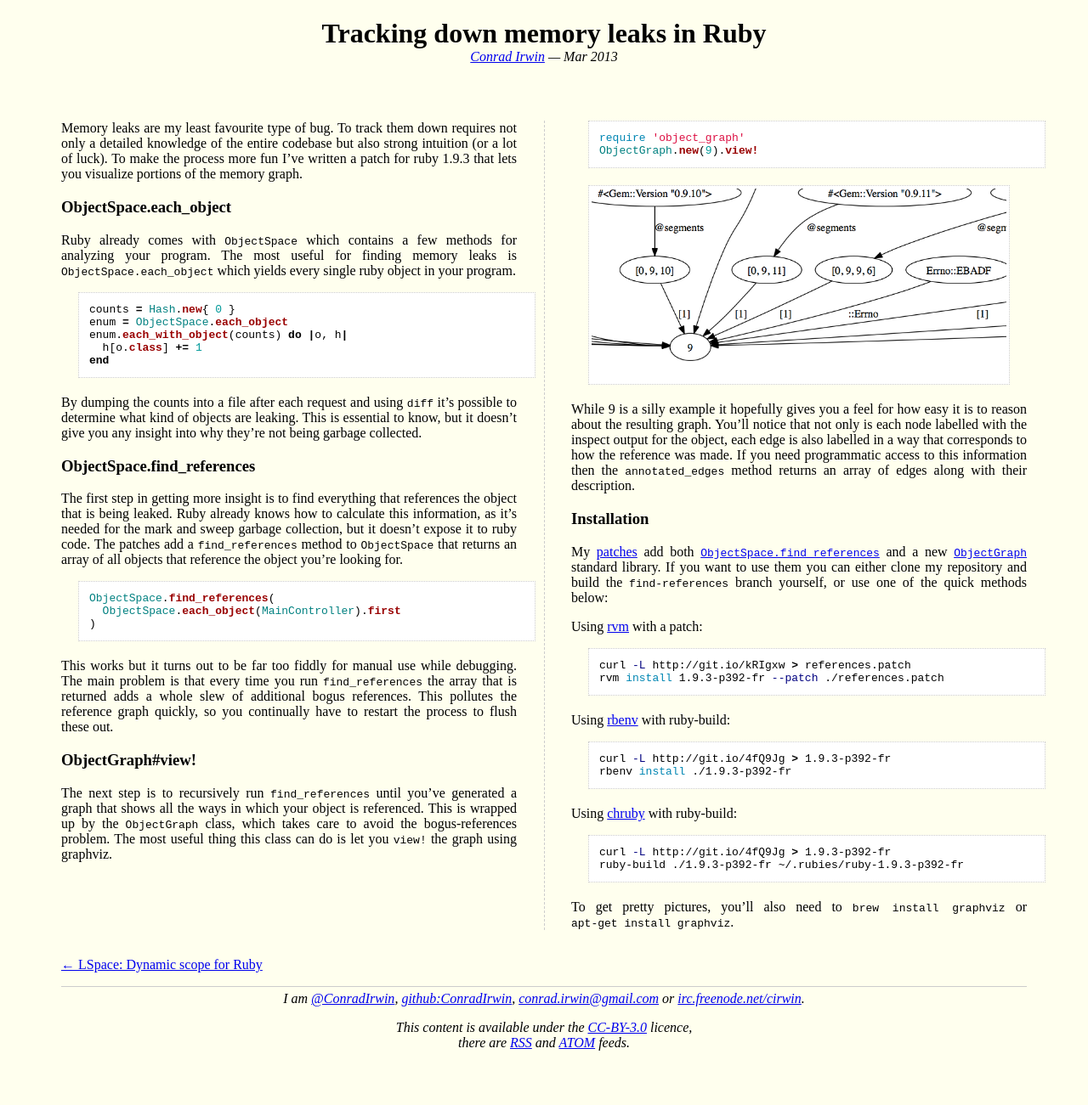
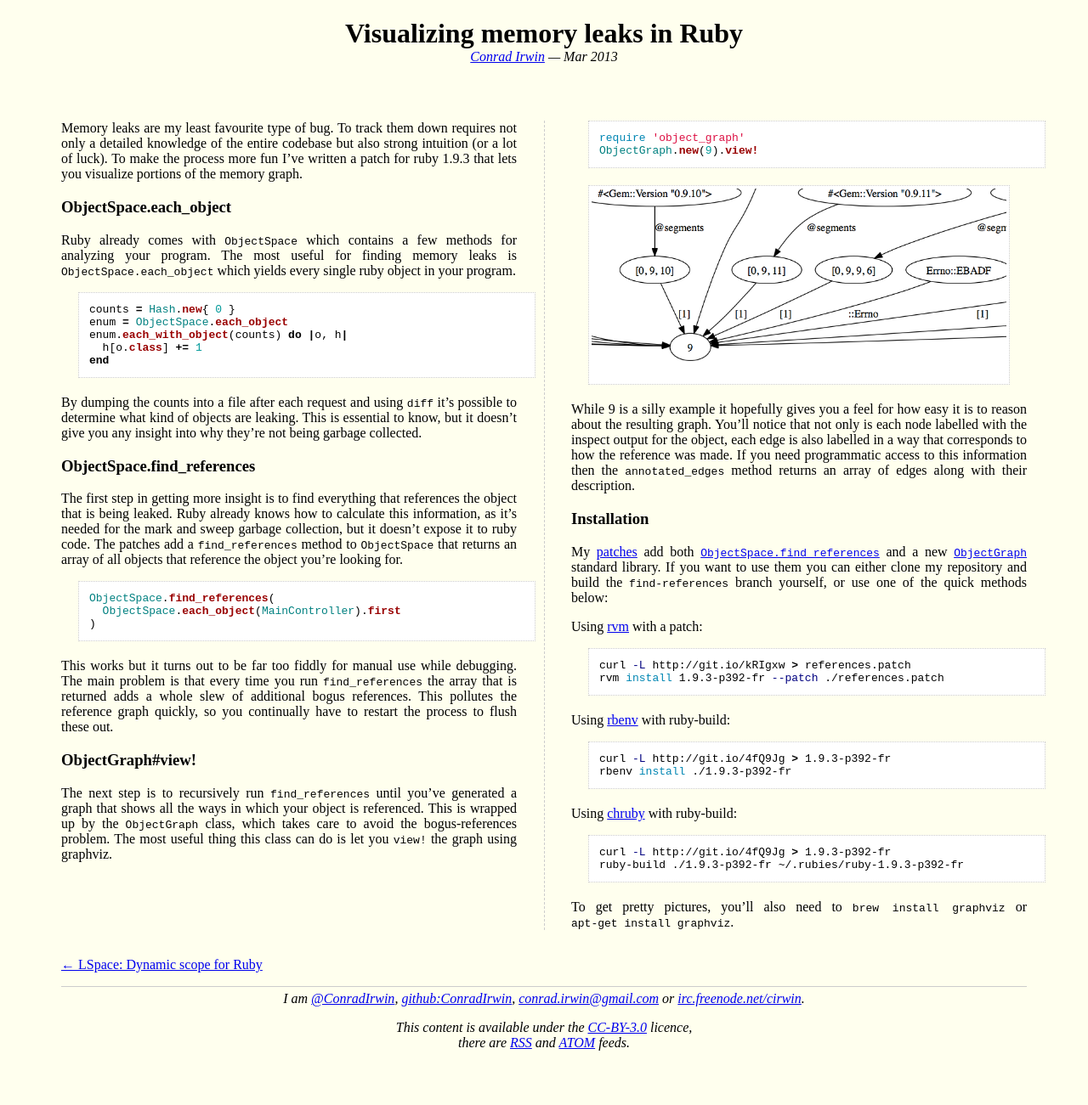
Before and after one commit to ConradIrwin/conradirwin.github.com, a Jekyll site: the page built from _posts/2013-03-02-find-references.md, in a window 1280 px wide. Shown: the whole page at 85% size. Built offline with Jekyll 4.4.1, drawn with Linux system fonts in a browser that asks for light colours; Markdown is read by kramdown in place of the engine named in the settings; comment, search, counter and statistics services are not loaded.

Commit message:
Nicer title

```diff
--- a/_posts/2013-03-02-find-references.md
+++ b/_posts/2013-03-02-find-references.md
@@ -1,5 +1,5 @@
 ---
-title: Tracking down memory leaks in Ruby
+title: Visualizing memory leaks in Ruby
 permalink: blog/find-references.html
 layout: post
 fuzzydate: Mar 2013
```
